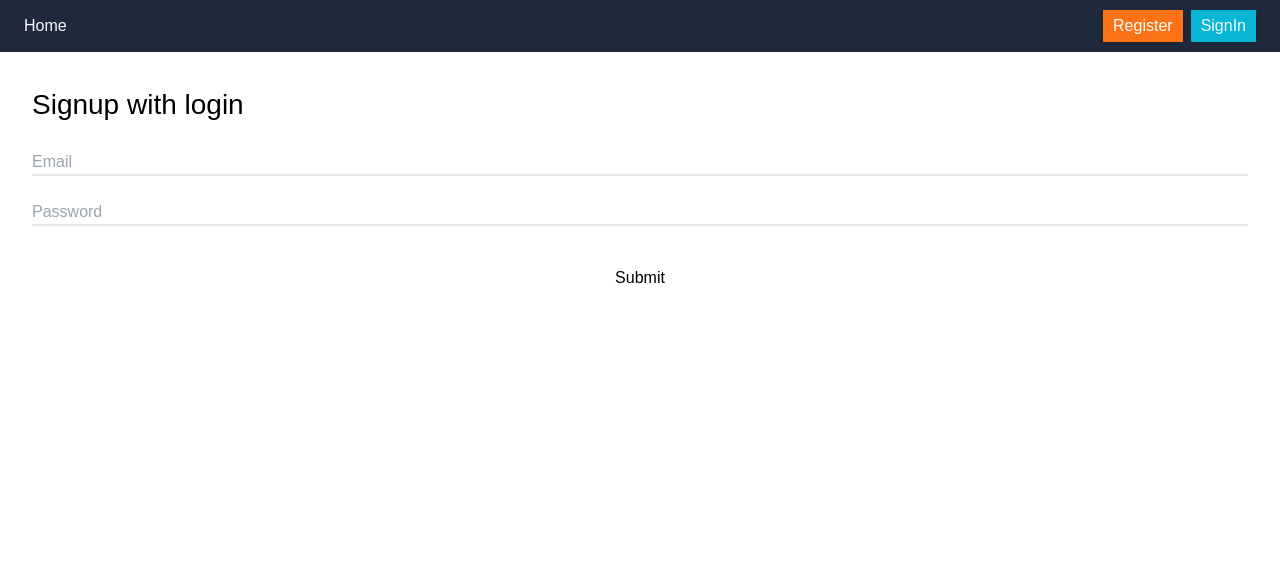
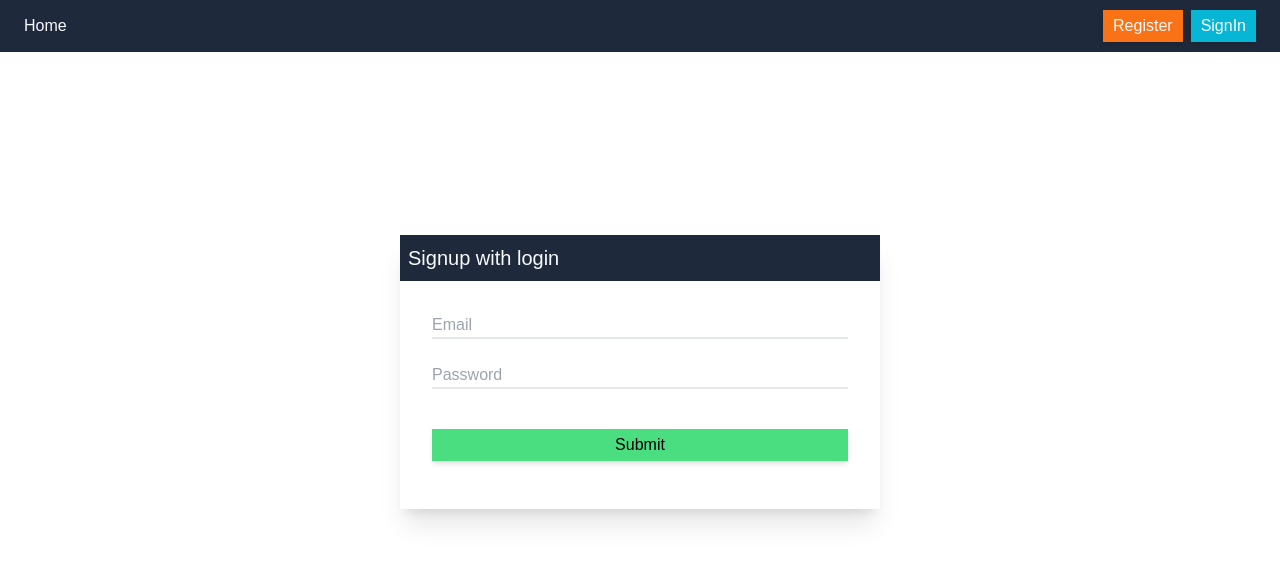
Before and after one commit to dezoliveira/feed, a Vue app: page /sign-in in a window 1280 px wide. Shown: the top 562 px of the page. Built offline with nearby package versions, Linux system fonts and the light colour scheme; no server answers; a web font is replaced by a local one.

Commit message:
style: sign form

```diff
--- a/src/views/SignIn.vue
+++ b/src/views/SignIn.vue
@@ -1,12 +1,16 @@
 <template>
   <div class="signIn">
-    <form class="form" @submit.prevent="signUp">
-      <h1>Signup with login</h1>
-      <input type="text" placeholder="Email" v-model="email" />
-      <input type="password" placeholder="Password" v-model="password" />
-      <p v-show="errorMessage">{{ errorMessage }}</p>
-      <button>Submit</button>
-    </form>
+    <div class="card">
+      <div class="card-header">
+        <h3>Signup with login</h3>
+      </div>
+      <form class="form" @submit.prevent="signUp">
+        <input type="text" placeholder="Email" v-model="email" />
+        <input type="password" placeholder="Password" v-model="password" />
+        <p v-show="errorMessage" class="errorMessage">{{ errorMessage }}</p>
+        <button class="button success">Submit</button>
+      </form>
+    </div>
   </div>
 </template>
 <script setup>
@@ -61,8 +65,12 @@
 
 </script>
 <style scoped>
-  .form {
-    display: flex;
-    flex-direction: column;
+  .signIn {
+    @apply
+      w-full
+      h-[80vh]
+      flex
+      items-center
+      justify-center
   }
 </style>
```
